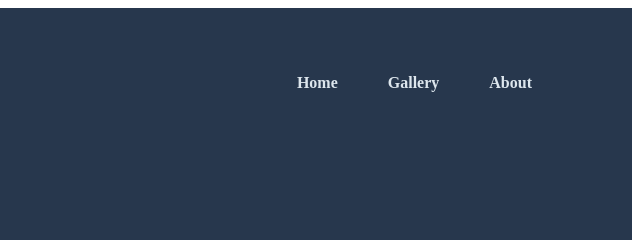
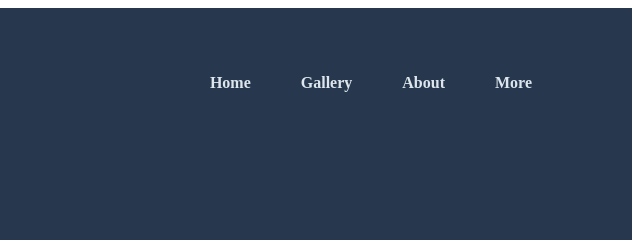
Before and after one commit to abelgcaguioa/landing, a plain HTML site: page index.html in a window 1280 px wide. Shown: the top 240 px of the page, 640-1280 px from the left. Drawn offline with Linux system fonts and the light colour scheme.

Commit message:
Update index.html
Added More in the menu

```diff
--- a/index.html
+++ b/index.html
@@ -15,6 +15,7 @@
                     <li class="list item1">Home</li>
                     <li class="list item2">Gallery</li>
                     <li class="list item3">About</li>
+                    <li class="list item4">More</li>
                 </ul>
             </div>
         </div>
```
